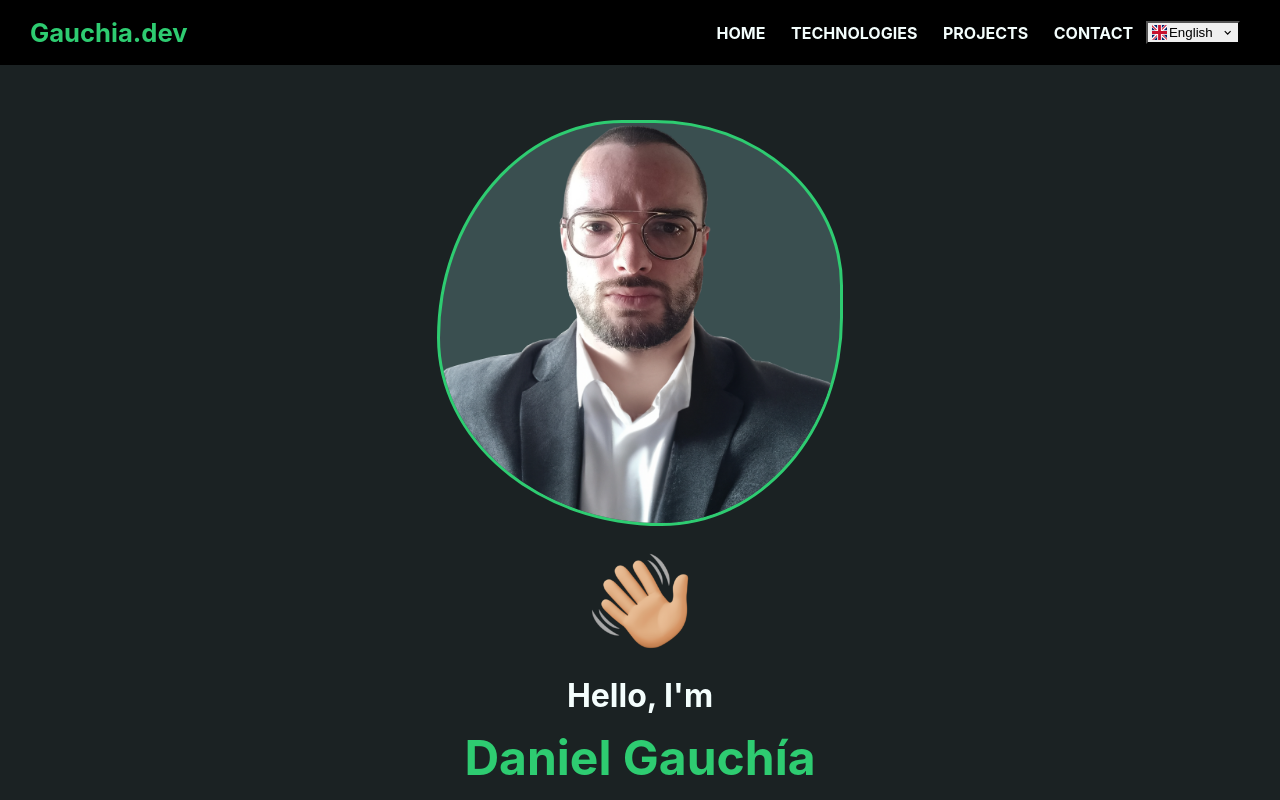
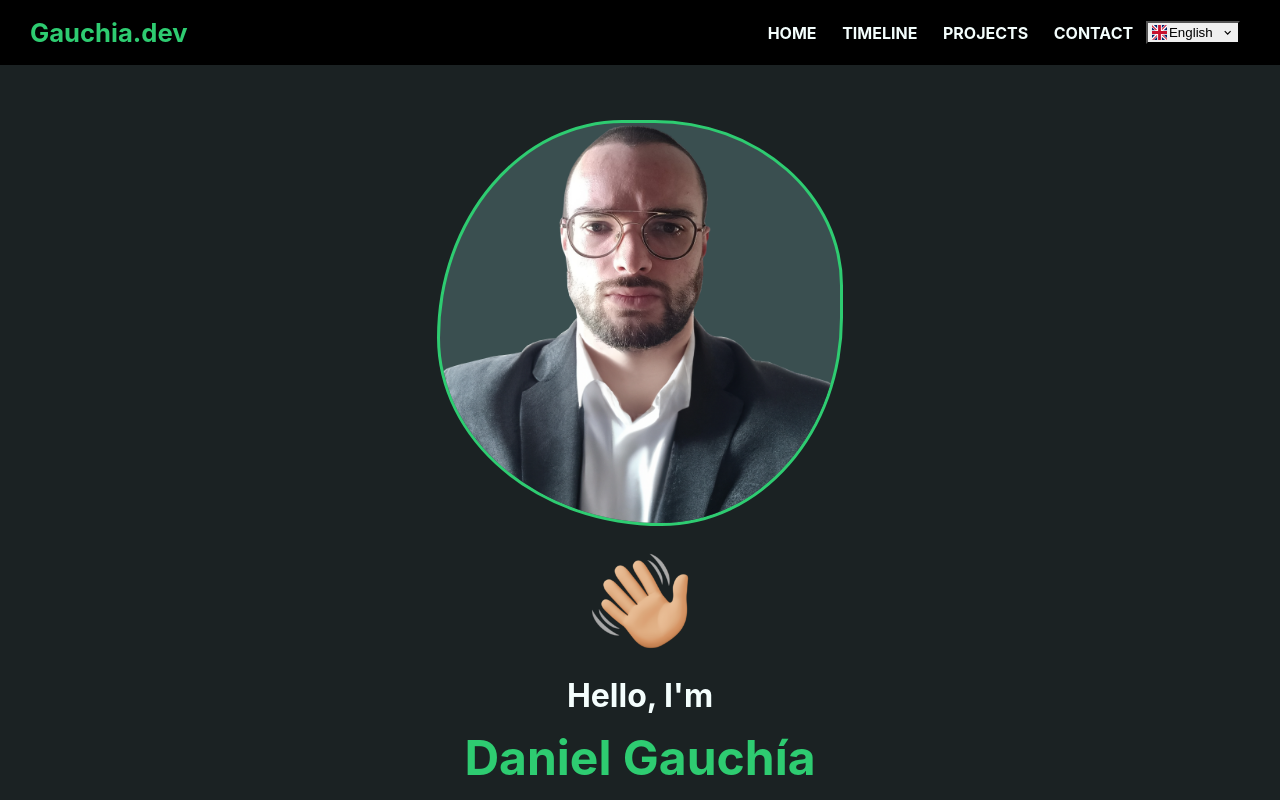
Before and after one commit to danielgauchia/danielgauchia.github.io, a React (Create React App) app: page /portfolio in a window 1280 px wide. Shown: the top 800 px of the page. Built offline with nearby package versions, Linux system fonts and the light colour scheme.

Commit message:
More ui changes

```diff
--- a/src/components/Navigation.js
+++ b/src/components/Navigation.js
@@ -139,7 +139,7 @@ function Navigation() {
 							<h4 onClick={() => handleLinkClick("about")}>Home</h4>
 						</li>
 						<li>
-							<h4 onClick={() => handleLinkClick("skills")}>Technologies</h4>
+							<h4 onClick={() => handleLinkClick("timeline")}>Timeline</h4>
 						</li>
 						<li>
 							<h4 onClick={() => handleLinkClick("portfolio")}>Projects</h4>
@@ -175,7 +175,7 @@ function Navigation() {
 							<h4 onClick={() => handleLinkClick("about")}>Índice</h4>
 						</li>
 						<li>
-							<h4 onClick={() => handleLinkClick("skills")}>Tecnologías</h4>
+							<h4 onClick={() => handleLinkClick("timeline")}>Linea Temporal</h4>
 						</li>
 						<li>
 							<h4 onClick={() => handleLinkClick("portfolio")}>Proyectos</h4>
```
